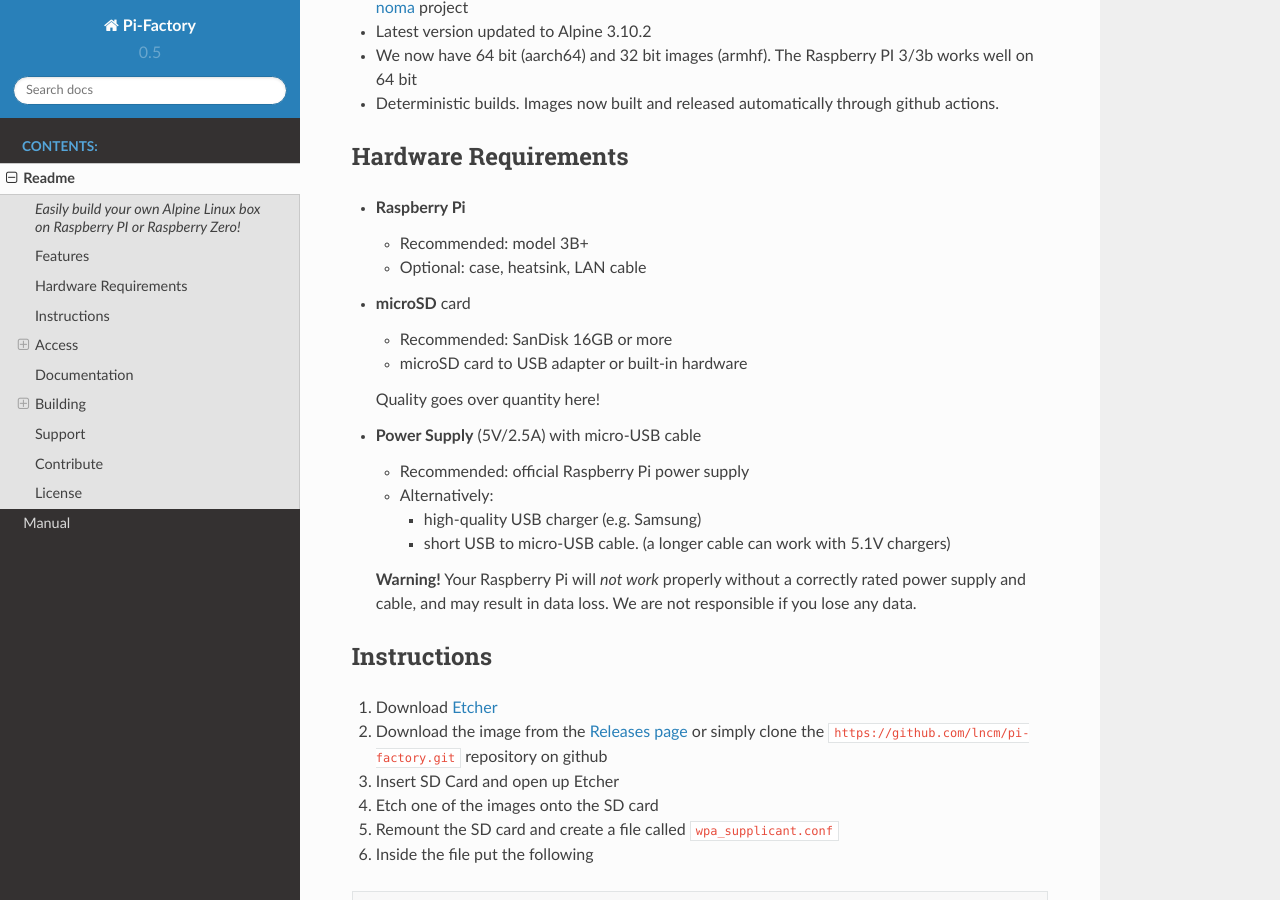
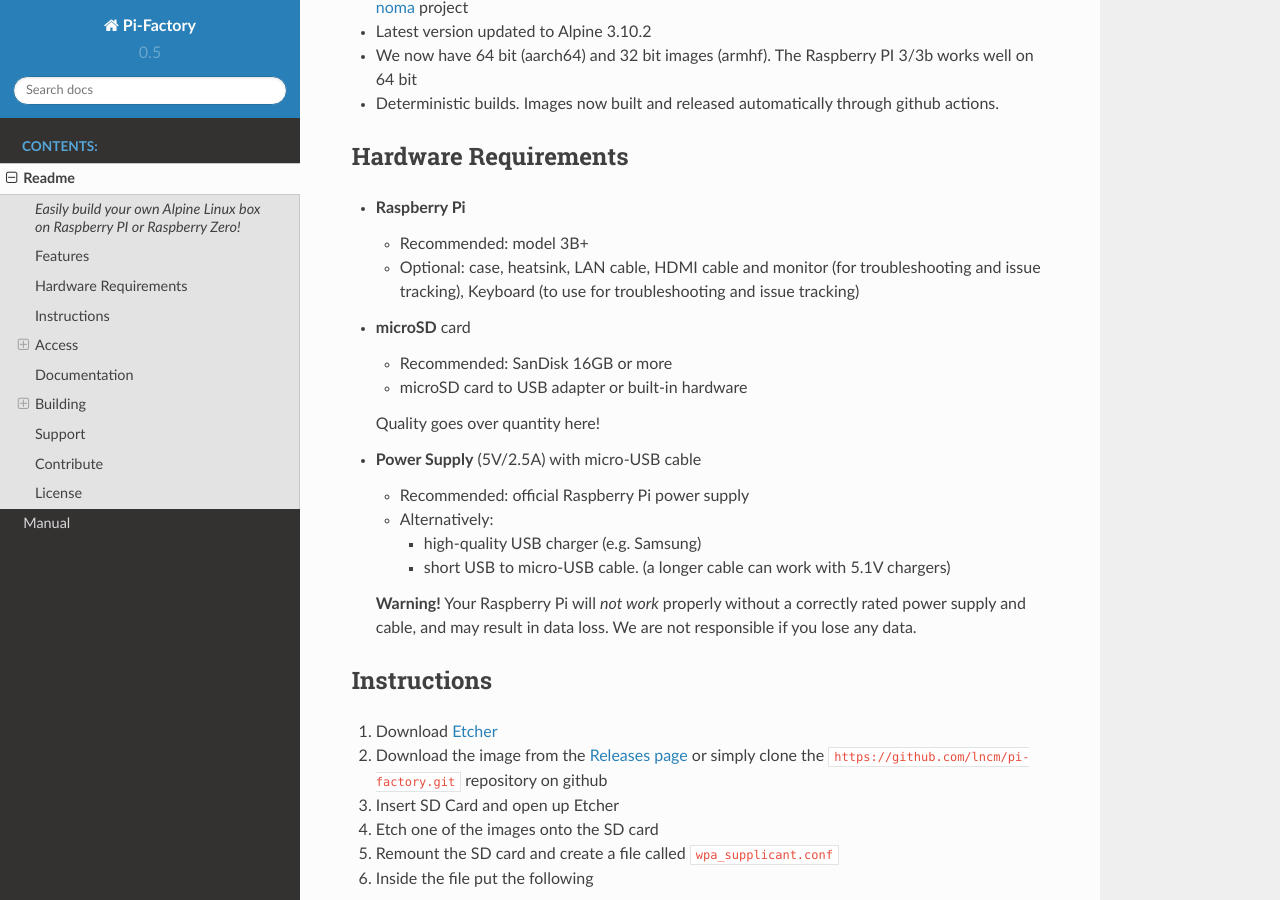
Before and after one commit to lncm/pi-factory, a Sphinx documentation site: the page built from docs/README.md, in a window 1280 px wide and 900 px high, scrolled down 428 px. Built offline with Sphinx 7.4.7 and the Read the Docs theme 2.0.0, drawn with Linux system fonts in a browser that asks for light colours.

Commit message:
Add HDMI cable to the list in case

```diff
--- a/docs/README.md
+++ b/docs/README.md
@@ -22,7 +22,7 @@ Hardware Requirements
 
 * **Raspberry Pi**
     * Recommended: model 3B+
-    * Optional: case, heatsink, LAN cable
+    * Optional: case, heatsink, LAN cable, HDMI cable and monitor (for troubleshooting and issue tracking), Keyboard (to use for troubleshooting and issue tracking)
 
 
 * **microSD** card
```
Also changed, not shown: README.md (+1 -1 lines).
